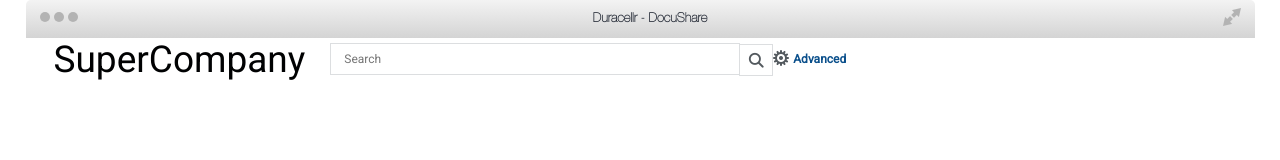
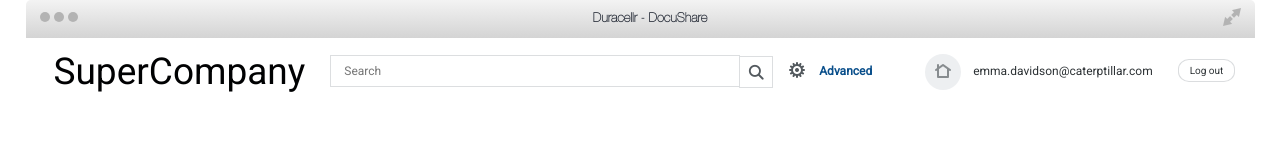
Before and after one commit to KladochnyiVolodymyr/interface, a plain HTML site: page build/page.html in a window 1280 px wide. Drawn offline with Linux system fonts and the light colour scheme.

Commit message:
added user block to header

```diff
--- a/build/page.html
+++ b/build/page.html
@@ -19,15 +19,20 @@
       </div>
       <div class="header">
         <div class="header__logo">
-          <div class="logo">
-            <h1 class="logo__text">SuperCompany</h1>
-          </div>
+          <div class="logo"> <a class="logo__text" href="#">SuperCompany</a> </div>
         </div>
         <div class="header__search">
           <form class="search"> <input class="search__text" type="search" placeholder="Search"> <input class="search__submit" type="image" src="././img/search.png"> </form>
         </div>
         <div class="header__settings">
           <div class="settings"> <a class="settings__icon" href="#"><img src="././img/settings.png"></a> <a class="settings__text" href="#">Advanced</a> </div>
+        </div>
+        <div class="header__user">
+          <div class="user">
+            <div class="user__icon"> <a href="#"><img src="././img/home.png"></a> </div> <a class="user__email" href="#">emma.davidson@caterptillar.com</a> </div>
+        </div>
+        <div class="header__button">
+          <div class="button"> <a class="button__text" href="#">Log out</a> </div>
         </div>
       </div>
     </div>
--- a/src/sass/_header.scss
+++ b/src/sass/_header.scss
@@ -1,5 +1,5 @@
 .header{
-    padding: 0px 18px 0px 28px;
+    padding: 12px 18px 12px 28px;
     display: flex;
     align-items: center;
     &__logo{
@@ -8,9 +8,17 @@
     }
     &__search{
         display: inline-block;
+        margin-right: 16px;
     }
     &__settings{
         display: inline-block;
+        margin-right: 53px;
+    }
+    &__button{
+        margin-bottom: 6px;
+    }
+    &__user{
+        margin-right: 25px;
     }
 }
 .logo__text{
@@ -18,6 +26,7 @@
     font-family: $font-roboto;
     font-size: 37px;
     font-weight: 400;
+    text-decoration: none;
 }
 .search{
     &__text{
@@ -45,4 +54,36 @@
         font-weight: 600;
         vertical-align: text-top;
     }
+    &__icon{
+        margin-right: 10px;
+    }
 }
+.user{
+    &__email{
+        text-decoration: none;
+        color: #2d3235;
+        font-family: $font-roboto;
+        font-size: 12px;
+        vertical-align: text-top;
+    }
+    &__icon{
+        display: inline-block;
+        background-color: #edeff1;
+        width: 36px;
+        height: 36px;
+        border-radius: 18px;
+        padding: 10px;
+        margin-right: 8px;
+    }
+}
+.button{
+    &__text{
+        text-decoration: none;
+        color: #2d3235;
+        font-family: $font-roboto;
+        font-size: 10px;
+        border: 1px solid #dbdddf;
+        border-radius: 11px / 10px;
+        padding: 5px 11px;
+    }
+}
```
Also changed, not shown: src/templates/partials/_header.html (+14 -1 lines), build/css/app.css, build/img/Home.png (added), src/img/Home.png (added), 1 other file.
